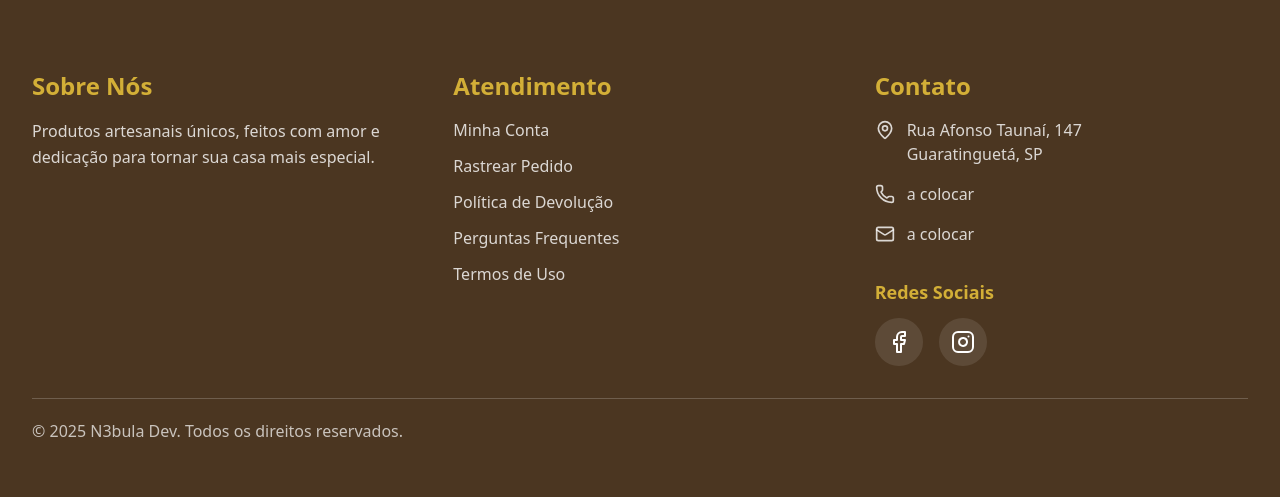
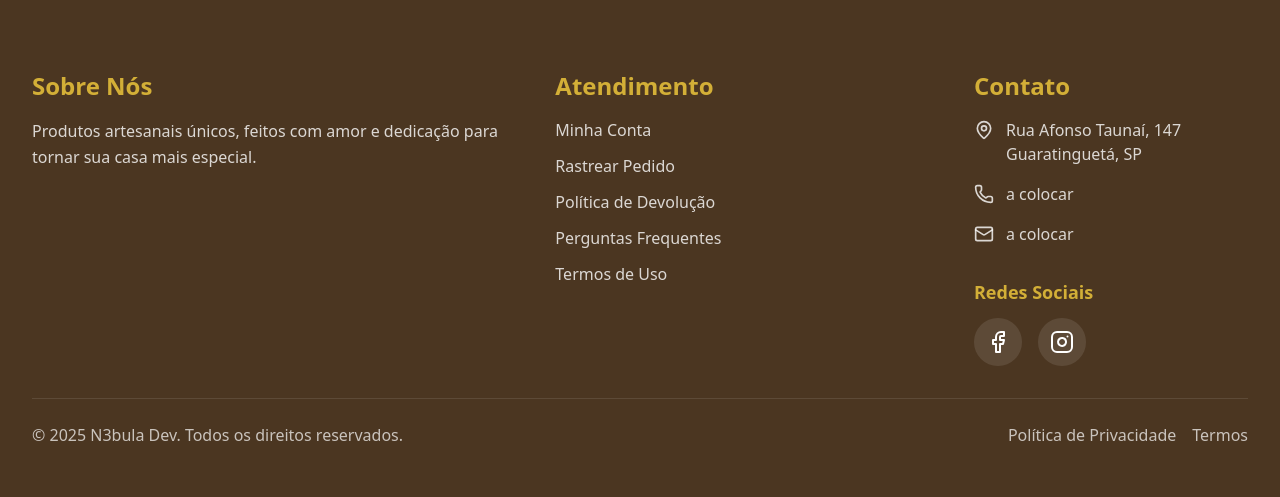
Before and after one commit to a-nebula-dev/ProjectLaserBunny, a Next.js app: page / in a window 1280 px wide. Shown: the part 2473-2970 px from the top of the page. Built offline with nearby package versions, Linux system fonts and the light colour scheme; no server answers; the database is empty.

Commit message:
footer modifications

```diff
--- a/src/components/Footer/Footer.tsx
+++ b/src/components/Footer/Footer.tsx
@@ -12,9 +12,9 @@ export default function Footer() {
   return (
     <footer className="bg-[var(--color-primaria)] text-white mt-16 sm:mt-20 lg:mt-24 w-full">
       <div className="w-full py-12 sm:py-16 lg:py-20 px-4 sm:px-6 lg:px-8">
-        <div className="grid grid-cols-1 sm:grid-cols-2 lg:grid-cols-3 gap-8 sm:gap-10 lg:gap-12">
+        <div className="grid grid-cols-1 sm:grid-cols-2 lg:grid-cols-12 gap-6 sm:gap-8 lg:gap-10">
           {/* About Section */}
-          <div className="space-y-4">
+          <div className="space-y-4 lg:col-span-5">
             <h3 className="text-xl sm:text-2xl font-bold text-[var(--color-secondaria)]">
               Sobre Nós
             </h3>
@@ -25,7 +25,7 @@ export default function Footer() {
           </div>
 
           {/* Customer Service */}
-          <div className="space-y-4">
+          <div className="space-y-4 lg:col-span-4">
             <h3 className="text-xl sm:text-2xl font-bold text-[var(--color-secondaria)] hover:translate-x-1 transition-all duration-300">
               Atendimento
             </h3>
@@ -50,7 +50,7 @@ export default function Footer() {
           </div>
 
           {/* Contact Info */}
-          <div className="space-y-4">
+          <div className="space-y-4 lg:col-span-3">
             <h3 className="text-xl sm:text-2xl font-bold text-[var(--color-secondaria)]">
               Contato
             </h3>
@@ -98,12 +98,20 @@ export default function Footer() {
         </div>
 
         {/* Bottom Bar */}
-        <div className="mt-5 sm:mt-8 pt-5 border-t border-white/20">
+        <div className="mt-6 sm:mt-8 pt-6 border-t border-white/10">
           <div className="flex flex-col sm:flex-row justify-between items-center gap-4 text-white/70 text-sm sm:text-base">
             <p className="text-center sm:text-left">
               © {new Date().getFullYear()} N3bula Dev. Todos os direitos
               reservados.
             </p>
+            <div className="flex items-center gap-4">
+              <Link href="/privacy" className="hover:text-white/90">
+                Política de Privacidade
+              </Link>
+              <Link href="/terms" className="hover:text-white/90">
+                Termos
+              </Link>
+            </div>
           </div>
         </div>
       </div>
```
